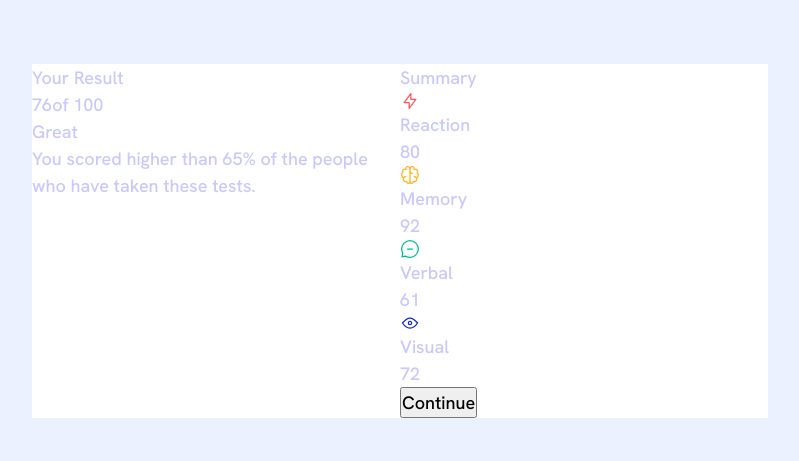
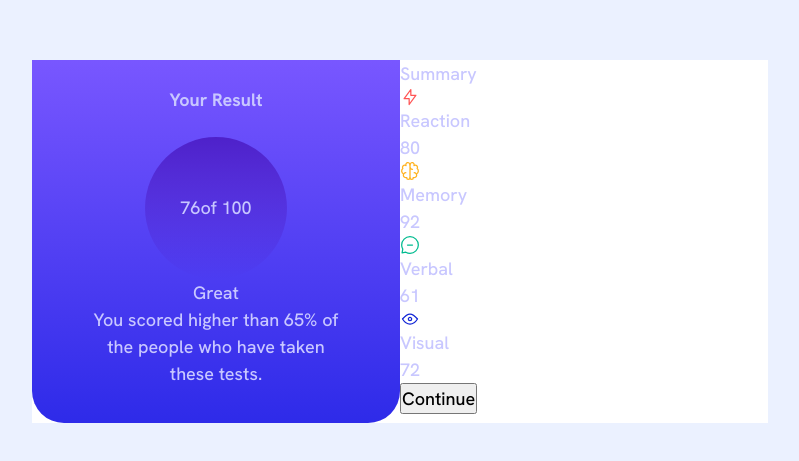
Before and after one commit to devPauloski/results-summary-component, a React (Vite) app: page / in a window 1280 px wide. Shown: the part 159-620 px from the top of the page, without its empty margins (240-1039 px from the left). Built offline with nearby package versions, Linux system fonts and the light colour scheme.

Commit message:
Style the result section

```diff
--- a/src/App.css
+++ b/src/App.css
@@ -39,11 +39,16 @@ body {
   color: var(--clr-light-lavender);
   background-color: var(--clr-pale-blue);
   min-block-size: 100vh;
-  place-content: center;
+}
+
+@media(min-width: 48em) {
+  body {
+    place-content: center;
+  }
 }
 
 .wrapper {
-  inline-size: min(90%, 46rem);
+  max-inline-size: 30rem;
   margin-inline: auto;
   background-color: var(--clr-white);
   display: grid;
@@ -51,6 +56,36 @@ body {
 
 @media(min-width: 48em) {
   .wrapper {
+    max-inline-size: 46rem;
     grid-template-columns: 1fr 1fr;
   }
 }
+
+.result-section {
+  background: linear-gradient(var(--clr-light-slate-blue), var(--clr-light-royal-blue));
+  padding-inline: 3.625rem;
+  padding-block: 1.625rem 2.25rem;
+  text-align: center;
+  border-bottom-left-radius: 2rem;
+  border-bottom-right-radius: 2rem;
+}
+
+.result-title {
+  font-weight: var(--fw-bold);
+  margin-block-end: 1.5rem;
+}
+
+.result-score {
+  width: 8.875rem;
+  aspect-ratio: 1;
+  border-radius: 50%;
+  background: linear-gradient(var(--clr-violet-blue), var(--clr-persian-blue));
+  display: flex;
+  align-items: center;
+  justify-content: center;
+  margin-inline: auto;
+}
+
+.result-score span {
+
+}
--- a/src/App.jsx
+++ b/src/App.jsx
@@ -6,8 +6,7 @@ const Result = () => {
     <section className="result-section">
       <h1 className="result-title">Your Result</h1>
       <p className="result-score">
-        <span>76</span>
-        of 100
+        <span>76</span>of 100
       </p>
       <p className="result-grade">Great</p>
       <p className="result-description">
```
